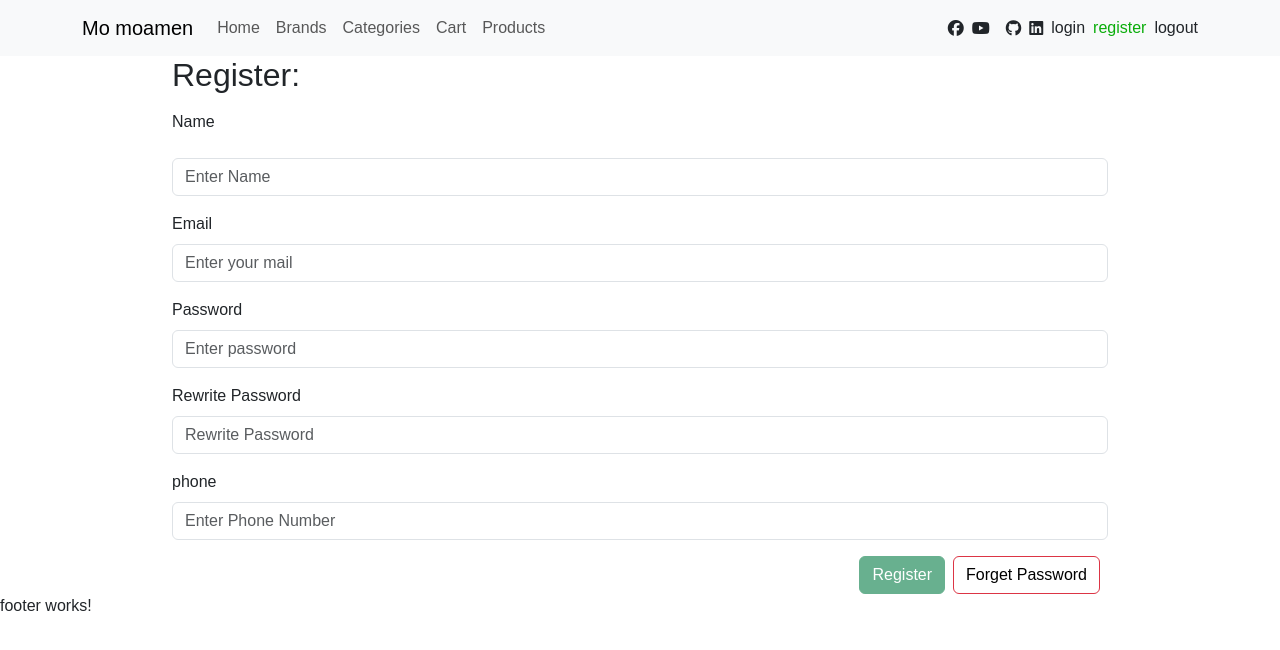
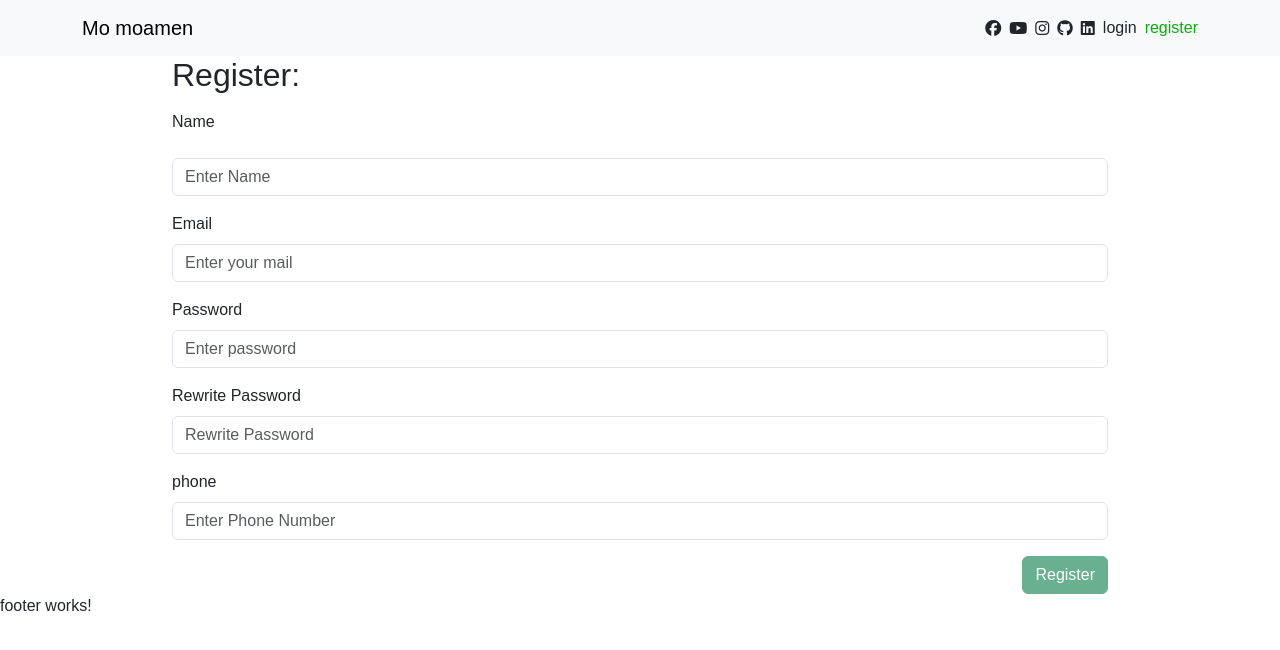
Before and after one commit to mohamed23231/AngularEcommerce, an Angular app: page /register in a window 1280 px wide. Shown: the top 650 px of the page. Built offline with nearby package versions, Linux system fonts and the light colour scheme.

Commit message:
added route Guard and Nav verifications

```diff
--- /dev/null
+++ b/src/app/auth-guard.guard.ts
@@ -0,0 +1,16 @@
+import { inject } from '@angular/core';
+import { CanActivateFn } from '@angular/router';
+import { AuthService } from './auth.service';
+import { Router } from '@angular/router';
+
+export const authGuardGuard: CanActivateFn = (route, state) => {
+  const _authService = inject(AuthService);
+  const router = inject(Router);
+
+  if (_authService.userDataVar.getValue()!= null) {
+    return true;
+  } else {
+    router.navigate(['/login']);
+    return false;
+  }
+};
--- a/src/app/auth.service.ts
+++ b/src/app/auth.service.ts
@@ -1,7 +1,7 @@
 import { Injectable } from '@angular/core';
 import { HttpClient} from '@angular/common/http';
-import { Observable } from 'rxjs';
-
+import { BehaviorSubject, Observable } from 'rxjs';
+import { JWTSService } from './jwts.service';
 interface AuthInterface{
   email: string;
   password: string;
@@ -14,12 +14,23 @@ interface ForgetPw{
   resetCode?: string;
   newPassword?: string
 }
+
 @Injectable({
   providedIn: 'root'
 })
 export class AuthService {
+  getValue() {
+    throw new Error('Method not implemented.');
+  }
+  constructor(private httpClient:HttpClient,private _JWTSService:JWTSService) {
 
-  constructor(private httpClient:HttpClient) { }
+    if(localStorage.getItem('userDataToken')!=null){
+      this.userDataVar.next((localStorage.getItem('userDataToken')!))
+    }
+  }
+
+  userDataVar:BehaviorSubject<any> = new BehaviorSubject(null);
+
 baseApiUrl:string = "https://ecommerce.routemisr.com/api/v1/auth/";
   registerationApi(_data:AuthInterface):Observable<any>{
     return this.httpClient.post(`${this.baseApiUrl}signup`,_data)
@@ -38,4 +49,13 @@ baseApiUrl:string = "https://ecommerce.routemisr.com/api/v1/auth/";
   forgetPwResetPassword(_data:ForgetPw):Observable<any>{
     return this.httpClient.put(`${this.baseApiUrl}resetPassword`,_data)
   }
+  saveUserData(){
+    if(localStorage.getItem('userDataToken')!=null){
+      this.userDataVar.next(localStorage.getItem('userDataToken'));
+      console.log(this.userDataVar)
+      this.userDataVar.next(this._JWTSService.decodeData(this.userDataVar.getValue()));
+      console.log(this.userDataVar)
+    }
+
 }
+}
--- a/src/app/forget-password/forget-password.component.ts
+++ b/src/app/forget-password/forget-password.component.ts
@@ -1,6 +1,7 @@
 import { Component } from '@angular/core';
 import { FormControl, FormGroup, Validators } from '@angular/forms';
 import { AuthService } from '../auth.service';
+import { Router } from '@angular/router';
 
 @Component({
   selector: 'app-forget-password',
@@ -13,7 +14,7 @@ export class ForgetPasswordComponent {
   firstForm: boolean = true;
   secondForm: boolean = false;
   thirdForm: boolean = false;
-  constructor(private _AuthService: AuthService) {}
+  constructor(private _AuthService: AuthService, private _Router:Router) {}
 
   // First Form to get Verification Code From mail
   forgetPw1stForm: FormGroup = new FormGroup({
@@ -80,6 +81,7 @@ export class ForgetPasswordComponent {
       next: (res) => {
         console.log(res);
         this.loadingBtn = false;
+        this._Router.navigate(['./login'])
       },
       error: (err) => {
         this.errMessage = err.error.message;
--- a/src/app/login/login.component.html
+++ b/src/app/login/login.component.html
@@ -29,10 +29,12 @@
       </div>
 
 
-      <div>
+      <div class="d-flex justify-content-end">
         <button type="submit" class="btn btn-success ms-auto d-block " >
             <i *ngIf="loadingBtn" class="fa-solid fa-spinner fa-spin"></i>
             Login</button>
+            <button type="button"  class="btn btn-outline-danger mx-2"><a routerLink="/resetpw">Forget Password</a></button>
+
       </div>
 
     </form>
--- a/src/app/login/login.component.ts
+++ b/src/app/login/login.component.ts
@@ -12,8 +12,8 @@ import { JWTSService } from '../jwts.service';
 export class LoginComponent {
   errMessage: string="";
   loadingBtn: boolean=false;
-  userDataVar: string | object |null = "";
-  constructor(private _AuthService: AuthService ,private _Router:Router ,private _JWTSService:JWTSService) { }
+  // userDataVar: string | object |null = "";
+  constructor(private _AuthService: AuthService ,private _Router:Router ) { }
 
   loginForm: FormGroup = new FormGroup(
     {
@@ -34,7 +34,7 @@ export class LoginComponent {
       next: (res) => {
         console.log(res)
         localStorage.setItem('userDataToken', res.token)
-        this.saveUserData()
+        this._AuthService.saveUserData()
         this._Router.navigate(['./home'])
 
       this.loadingBtn=false;
@@ -46,13 +46,5 @@ export class LoginComponent {
       }
     });
   }
-saveUserData(){
-  if(localStorage.getItem('userDataToken')!=null){
-    this.userDataVar=localStorage.getItem('userDataToken');
-    console.log(this.userDataVar)
-    this.userDataVar=this._JWTSService.decodeData(this.userDataVar);
-    console.log(this.userDataVar)
-  }
-}
 
 }
--- a/src/app/navbar/navbar.component.html
+++ b/src/app/navbar/navbar.component.html
@@ -1,39 +1,38 @@
 <nav class="navbar navbar-expand-lg bg-body-tertiary">
   <div class="container">
-      <a class="navbar-brand " href="#">Mo moamen</a>
-      <button class="navbar-toggler" type="button" data-bs-toggle="collapse" data-bs-target="#navbarSupportedContent" aria-controls="navbarSupportedContent" aria-expanded="false" aria-label="Toggle navigation">
+    <a class="navbar-brand" href="#">Mo moamen</a>
+    <button class="navbar-toggler" type="button" data-bs-toggle="collapse" data-bs-target="#navbarSupportedContent"
+      aria-controls="navbarSupportedContent" aria-expanded="false" aria-label="Toggle navigation">
       <span class="navbar-toggler-icon"></span>
     </button>
     <div class="collapse navbar-collapse" id="navbarSupportedContent">
       <ul class="navbar-nav me-auto mb-2 mb-lg-0">
-          <li class="nav-item">
-            <a class="nav-link " routerLinkActive="text-main" routerLink="home">Home</a>
+        <li *ngIf="isLogin" class="nav-item">
+          <a class="nav-link" routerLinkActive="text-main" routerLink="home">Home</a>
         </li>
-          <li class="nav-item">
+        <li *ngIf="isLogin" class="nav-item">
           <a class="nav-link" routerLinkActive="text-main" routerLink="brand">Brands</a>
         </li>
-          <li class="nav-item">
+        <li *ngIf="isLogin" class="nav-item">
           <a class="nav-link" routerLinkActive="text-main" routerLink="categories">Categories</a>
         </li>
-          <li class="nav-item">
+        <li *ngIf="isLogin" class="nav-item">
           <a class="nav-link" routerLinkActive="text-main" routerLink="cart">Cart</a>
         </li>
-          <li class="nav-item">
-            <a class="nav-link" routerLinkActive="text-main"  routerLink="products">Products</a>
+        <li *ngIf="isLogin" class="nav-item">
+          <a class="nav-link" routerLinkActive="text-main" routerLink="products">Products</a>
         </li>
       </ul>
       <div class="socialMedia d-flex gap-2 align-items-center">
         <i class="fa-brands fa-facebook"></i>
         <i class="fa-brands fa-youtube"></i>
-            <i class="fa-brands fa-instgram"></i>
+        <i class="fa-brands fa-instagram"></i> <!-- Corrected spelling of Instagram -->
         <i class="fa-brands fa-github"></i>
         <i class="fa-brands fa-linkedin"></i>
-            <a class="nav-link" routerLinkActive="text-main"  routerLink="login">login</a>
-            <a class="nav-link" routerLinkActive="text-main"  routerLink="register">register</a>
-            <a class="nav-link cursor-pointer"   >logout</a>
-
+        <a *ngIf="!isLogin" class="nav-link" routerLinkActive="text-main" routerLink="login">login</a>
+        <a *ngIf="!isLogin" class="nav-link" routerLinkActive="text-main" routerLink="register">register</a>
+        <a (click)="logOut()" *ngIf="isLogin" class="nav-link cursor-pointer">logout</a>
       </div>
-
     </div>
   </div>
 </nav>
--- a/src/app/navbar/navbar.component.ts
+++ b/src/app/navbar/navbar.component.ts
@@ -1,10 +1,29 @@
-import { Component } from '@angular/core';
+import { Component, OnInit } from '@angular/core';
+import { AuthService } from '../auth.service';
+import { Router } from '@angular/router';
 
 @Component({
   selector: 'app-navbar',
   templateUrl: './navbar.component.html',
   styleUrls: ['./navbar.component.scss']
 })
-export class NavbarComponent {
+export class NavbarComponent implements OnInit {
+  isLogin: boolean = false;
 
-}
+  constructor(private _AuthService: AuthService, private _Router:Router) { }
+
+  ngOnInit(): void {
+    this._AuthService.userDataVar.subscribe(() => {
+      if (this._AuthService.userDataVar.getValue() == null) {
+        this.isLogin = false;
+      } else {
+        this.isLogin = true;
+      }
+    });
+  }
+  logOut(): void {
+    this._AuthService.userDataVar.next(null);
+    localStorage.removeItem('userDataToken');
+    this._Router.navigate(['./login'])
+  }
+  }
--- a/src/app/register/register.component.html
+++ b/src/app/register/register.component.html
@@ -61,11 +61,10 @@
           </div>
 
       </div>
-      <div class="d-flex justify-content-end">
+      <div class="">
         <button [disabled]="registerForm.invalid" type="submit" class="btn btn-success ms-auto d-block " >
             <i *ngIf="loadingBtn" class="fa-solid fa-spinner fa-spin"></i>
             Register</button>
-            <button type="button"  class="btn btn-outline-danger mx-2"><a routerLink="/resetpw">Forget Password</a></button>
 
       </div>
     </form>
```
Also changed, not shown: src/app/app-routing.module.ts (+6 -5 lines). Lines whose indentation alone changed are shown as unchanged.
